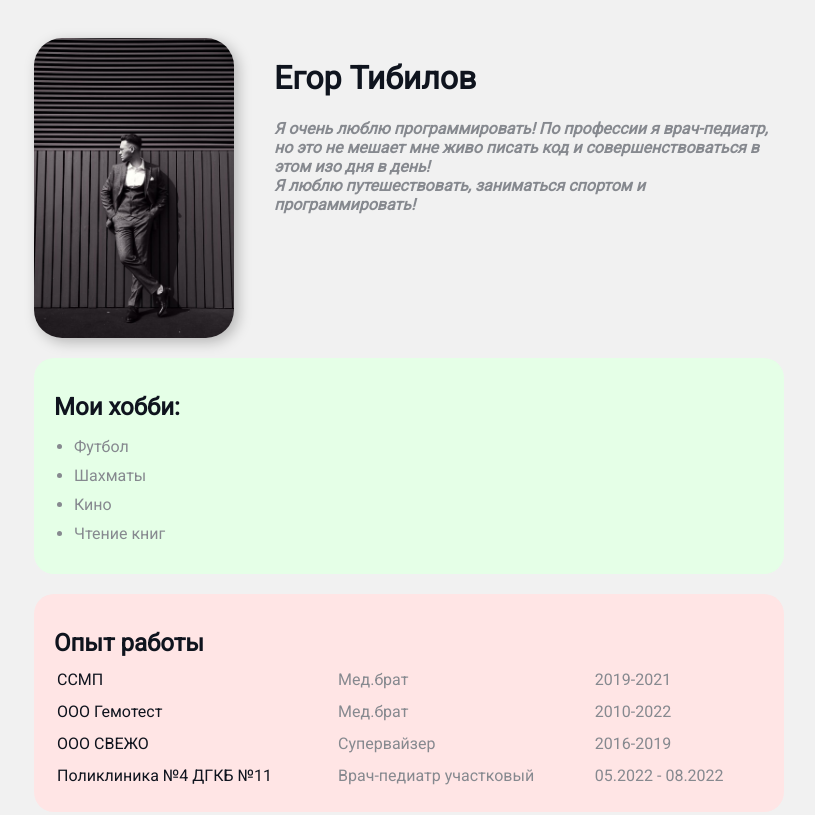
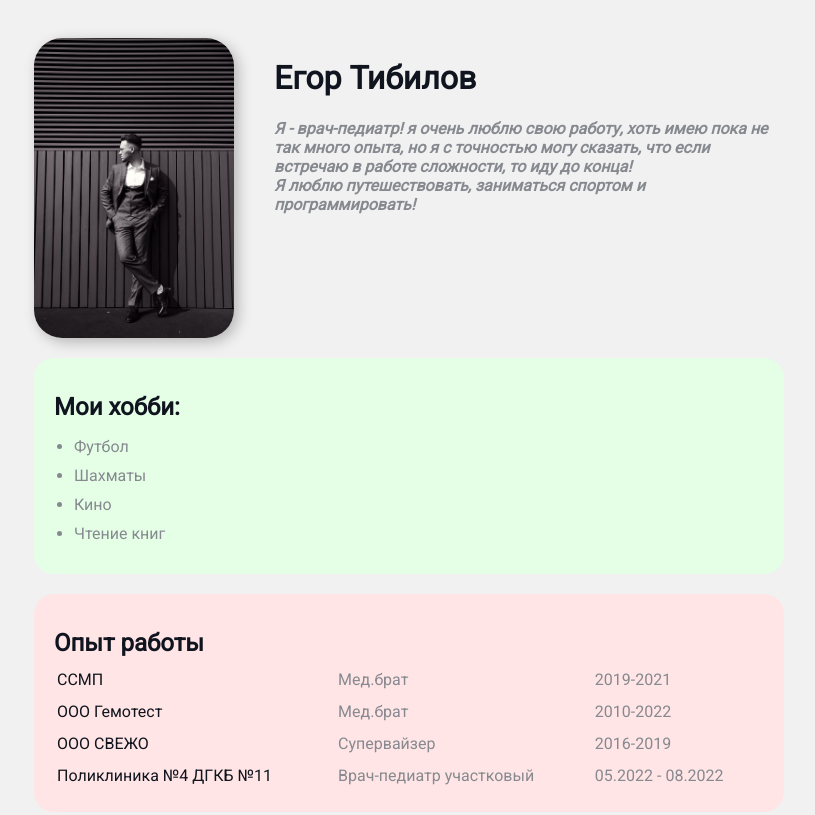
Before and after one commit to egortibilov/my-resume, a plain HTML site: page index.html in a window 1280 px wide. Shown: the top 815 px of the page, without its empty margins (231-1046 px from the left). Drawn offline with Linux system fonts and the light colour scheme.

Commit message:
Update index.html

```diff
--- a/index.html
+++ b/index.html
@@ -5,8 +5,8 @@
     <meta http-equiv="X-UA-Compatible" content="IE=edge">
     <meta name="viewport" content="width=device-width, initial-scale=1.0">
     <meta name="keywords" content="psychology,psychologist,help,doctors">
-    <meta name="description" content="Психолоgy.net! в нашей клинике вы сможете получить квалифицированную помощь врачей 24 часа в сутки">
-    <title>Психолоgy.net</title>
+    <meta name="description" content="Здесь вы можете поближе со мной познакомиться перед тем как взять меня на работу!">
+    <title> Резюме</title>
     <link rel="stylesheet" href="styles.css">
 </head>
 <body>
@@ -16,7 +16,7 @@
           <img src="vk_9AHi4hAs.jpg" class="avatar" alt="здесь находится моя фотография">
           <div class="info-text">
               <h1>Егор Тибилов</h1>
-              <p><strong>Я очень люблю программировать!</strong>  По профессии я врач-педиатр, но это не мешает мне живо писать код и совершенствоваться в этом изо дня в день! </p>
+              <p><strong>Я - врач-педиатр!</strong>  я очень люблю свою работу, хоть имею пока не так много опыта, но я с точностью могу сказать, что если встречаю в работе сложности, то иду до конца!</p>
               <p> <em>Я люблю</em> путешествовать, заниматься спортом и программировать!</p>
           </div>
       </div>
```
